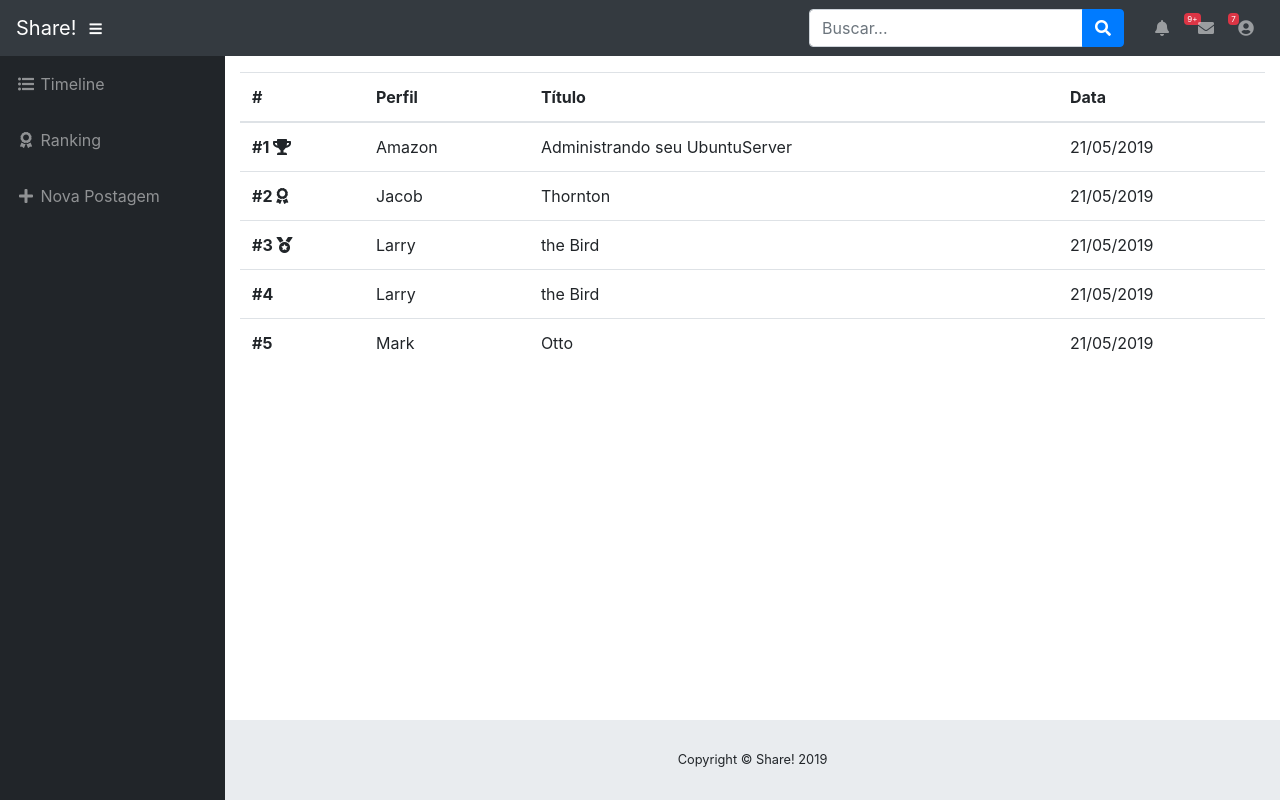
After one commit to viniciusandd/uri-share, a Flask app: page /ranking in a window 1280 px wide. The commit adds this page. Run offline with Flask 2, Linux system fonts and the light colour scheme; some libraries are stand-ins or nearby versions.

Commit message:
Tela de buscar criada, porém ainda com elementos estáticos | Tela do ranking também foi criada e também está com elementos estáticos

```diff
--- a/app/controllers/controller.py
+++ b/app/controllers/controller.py
@@ -151,3 +151,11 @@ def nova_postagem():
             flash("Postagem compartilhada com sucesso.")
 
     return render_template('postagem.html', formulario=formulario)
+
+@app.route("/buscar")
+def buscar():
+    return render_template('buscas.html')
+
+@app.route("/ranking")
+def ranking():
+    return render_template('ranking.html')
--- a/app/templates/blank.html
+++ b/app/templates/blank.html
@@ -101,7 +101,7 @@
         </a>
       </li>
       <li class="nav-item">
-        <a class="nav-link" href="#">
+        <a class="nav-link" href="{{ url_for('ranking') }}">
           <i class="fas fa-fw fa-award"></i>
           <span>Ranking</span></a>
       </li>
--- /dev/null
+++ b/app/templates/ranking.html
@@ -0,0 +1,50 @@
+{% extends 'blank.html' %}
+
+{% block titulo %}
+    {{ super() }} - Ranking
+{% endblock %}
+
+{% block conteudo %}
+<table class="table">
+  <thead>
+    <tr>
+      <th scope="col">#</th>
+      <th scope="col">Perfil</th>
+      <th scope="col">Título</th>
+      <th scope="col">Data</th>
+    </tr>
+  </thead>
+  <tbody>
+    <tr>
+      <th scope="row">#1 <i class="fas fa-trophy"></i></th>
+      <td>Amazon</td>
+      <td>Administrando seu UbuntuServer</td>
+      <td>21/05/2019</td>
+    </tr>
+    <tr>
+      <th scope="row">#2 <i class="fas fa-award"></i></th>
+      <td>Jacob</td>
+      <td>Thornton</td>
+      <td>21/05/2019</td>
+    </tr>
+    <tr>
+      <th scope="row">#3 <i class="fas fa-medal"></i></th>
+      <td>Larry</td>
+      <td>the Bird</td>
+      <td>21/05/2019</td>
+    </tr>
+    <tr>
+      <th scope="row">#4</th>
+      <td>Larry</td>
+      <td>the Bird</td>
+      <td>21/05/2019</td>
+    </tr>
+    <tr>
+      <th scope="row">#5</th>
+      <td>Mark</td>
+      <td>Otto</td>
+      <td>21/05/2019</td>
+    </tr>
+  </tbody>
+</table>
+{% endblock %}
```
Also changed, not shown: app/templates/buscas.html (added, +44 -0 lines).
